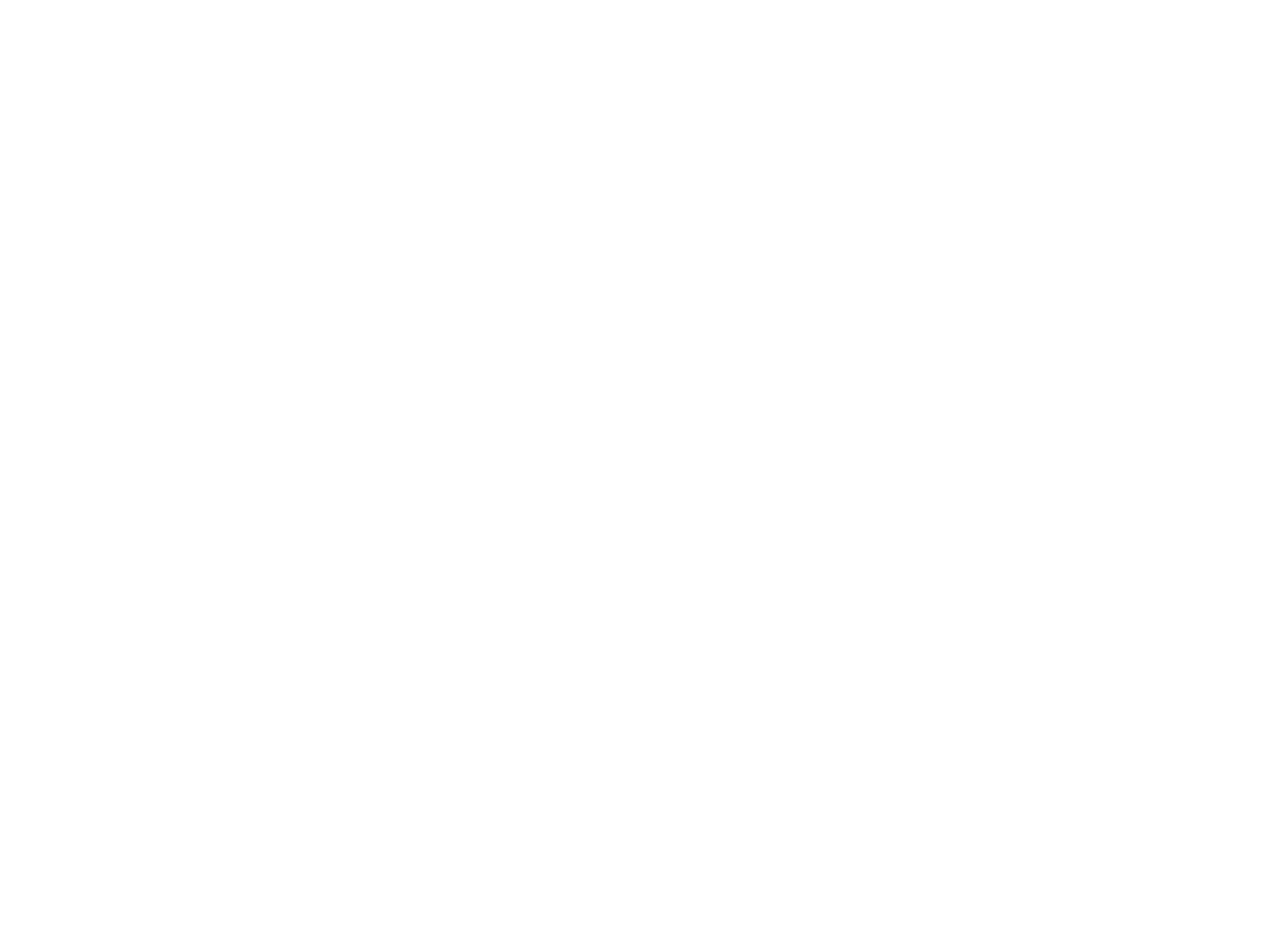
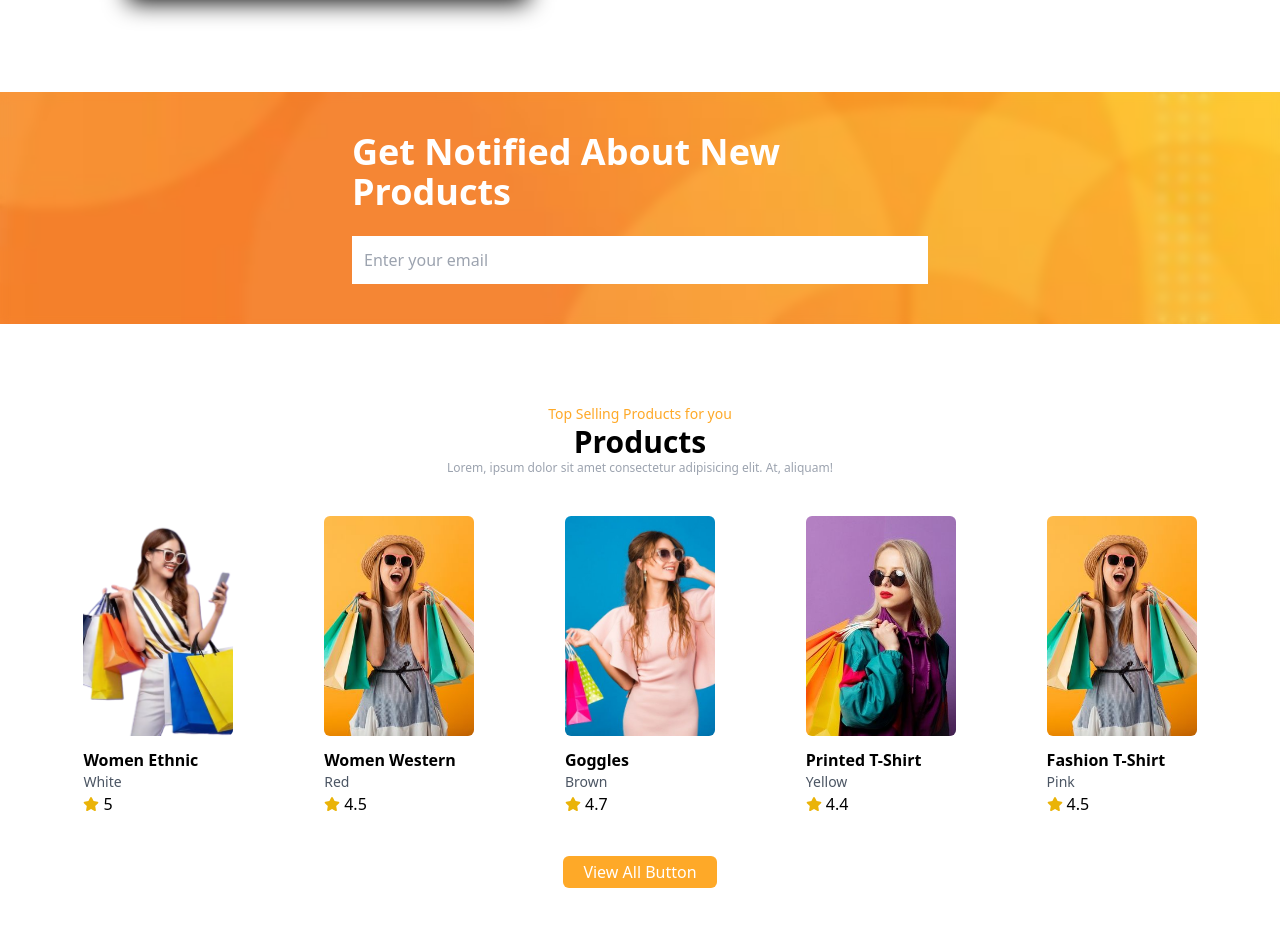
Before and after one commit to Ishy01/ecommerce, a React (Vite) app: page / in a window 1280 px wide. Shown: the part 2220-3146 px from the top of the page. Before the commit the page ends 2240 px from the top, so only its background shows below. Built offline with nearby package versions, Linux system fonts and the light colour scheme.

Commit message:
subscribe

```diff
--- a/src/App.jsx
+++ b/src/App.jsx
@@ -6,6 +6,7 @@
 import "aos/dist/aos.css";
 import TopProducts from "./components/TopProducts/TopProducts";
 import Banner from "./components/Banner/Banner";
+import Subscribe from "./components/Subscribe/Subscribe";
 
 const App = () => {
 
@@ -26,6 +27,8 @@
       <Products/>
       <TopProducts/>
       <Banner/>
+      <Subscribe/>
+      <Products/>
     </div>
   )
 }
--- a/src/components/Products/Products.jsx
+++ b/src/components/Products/Products.jsx
@@ -86,6 +86,10 @@
               </div>
             ))}
           </div>
+          {/* view all button */}
+          <div className='flex justify-center'>
+            <button className='text-center mt-10 cursor-pointer bg-primary text-white py-1 px-5 rounded-md'>View All Button</button>
+          </div>
         </div>
       </div>
     </div>
--- /dev/null
+++ b/src/components/Subscribe/Subscribe.jsx
@@ -0,0 +1,30 @@
+import React from "react";
+import Banner from "../../assets/website/orange-pattern.jpg";
+
+const BannerImg = {
+  backgroundImage: `url(${Banner})`,
+  backgroundPosition: "center",
+  backgroundRepeat: "no-repeat",
+  backgroundSize: "cover",
+  height: "100%",
+  width: "100%",
+};
+
+const Subscribe = () => {
+  return (
+    <div
+      data-aos="zoom-in"
+      className="bg-gray-100 dark:bg-gray-800 text-white mb-20"
+      style={BannerImg}
+    >
+      <div className="container backdrop-blur-sm py-10">
+        <div className="space-y-6 max-w-xl mx-auto">
+            <h1 className="text-2xl text-center sm:text-left sm:text-4xl font-semibold">Get Notified About New Products</h1>
+            <input type="text" data-aos="fade-up" placeholder="Enter your email" className="w-full p-3" />
+        </div>
+      </div>
+    </div>
+  );
+};
+
+export default Subscribe;
```
